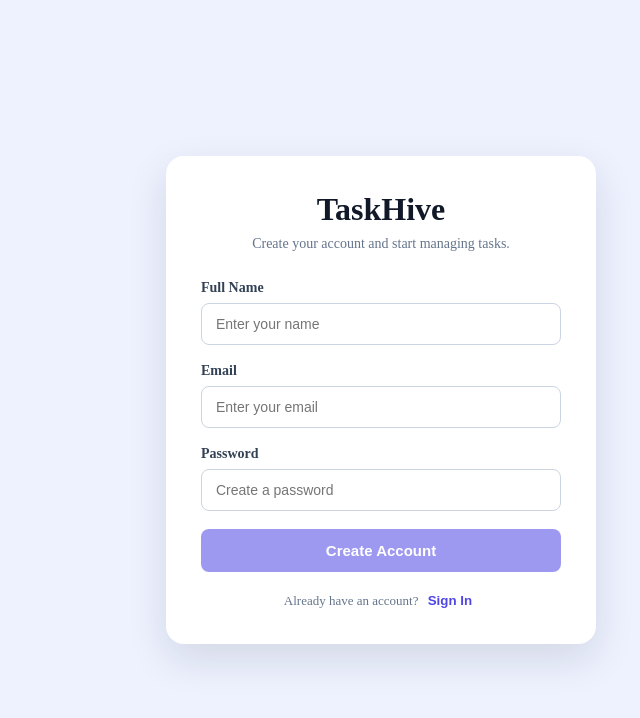
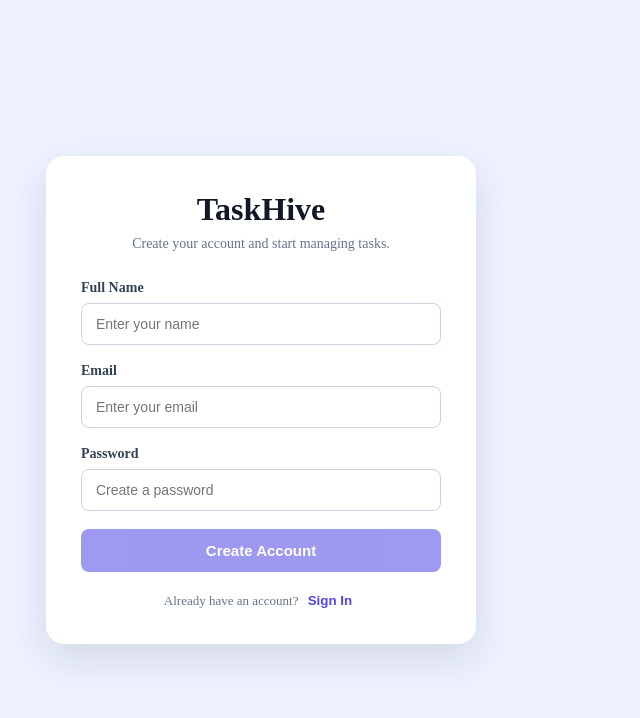
Before and after one commit to MayuriAthinti/TaskHive, an Angular app: page /register in a window 1280 px wide. Shown: the top 718 px of the page, without its empty margins (379-1019 px from the left). Built offline with nearby package versions, Linux system fonts and the light colour scheme.

Commit message:
Update TaskHive project

```diff
--- a/src/app/features/auth/auth/auth.css
+++ b/src/app/features/auth/auth/auth.css
@@ -34,10 +34,12 @@
 }
 
 .login-page footer {
+  position: fixed;
+  bottom: 10px;
+  left: 0;
   width: 100%;
-  margin: 12px auto 0;
+  margin: 0;
   text-align: center;
-  color: white;
 }
 
 
@@ -288,4 +290,6 @@ footer p {
   footer {
     margin-top: 10px;
   }
+
+
 }
--- a/src/app/features/auth/register/register.css
+++ b/src/app/features/auth/register/register.css
@@ -1,8 +1,12 @@
 
 :host {
   display: block;
-  min-height: 100vh;
-  background-color: #eef2ff !important;
+  position: fixed;
+  inset: 0;
+  width: 100%;
+  height: 100vh;
+  overflow: auto;
+  background: #eef2ff !important;
 }
 
 * {
@@ -10,27 +14,26 @@
 }
 
 .register-page {
-  min-height: 100vh;
+  position: fixed;
+  inset: 0;
   width: 100%;
+  height: 100vh;
   display: flex;
   justify-content: center;
   align-items: center;
   padding: 20px;
-
- background-color: #eef2ff;
-background-image: none;
+  margin: 0;
+  background: #eef2ff !important;
+  background-image: none !important;
 }
 
 .register-card {
   width: 100%;
   max-width: 430px;
-
   padding: 35px;
-
-  background-color: #ffffff;
-
+  margin: 0 auto;
+  background: #ffffff;
   border-radius: 18px;
-
   box-shadow: 0 15px 40px rgba(15, 23, 42, 0.12);
 }
 
@@ -72,13 +75,11 @@ background-image: none;
 .form-group input {
   width: 100%;
   padding: 12px 14px;
-
   border: 1px solid #cbd5e1;
   border-radius: 8px;
-
   outline: none;
   font-size: 14px;
-  background-color: #ffffff;
+  background: #ffffff;
 }
 
 .form-group input:focus {
@@ -89,20 +90,17 @@ background-image: none;
 .register-card form button[type="submit"] {
   width: 100%;
   padding: 13px;
-
   border: none;
   border-radius: 8px;
-
-  background-color: #4f46e5;
+  background: #4f46e5;
   color: #ffffff;
-
   font-size: 15px;
   font-weight: 600;
   cursor: pointer;
 }
 
 .register-card form button[type="submit"]:hover:not(:disabled) {
-  background-color: #4338ca;
+  background: #4338ca;
 }
 
 .register-card form button[type="submit"]:disabled {
@@ -118,7 +116,7 @@ background-image: none;
 .api-error {
   padding: 10px;
   border-radius: 8px;
-  background-color: #fef2f2;
+  background: #fef2f2;
   color: #b91c1c;
   font-size: 13px;
 }
@@ -126,7 +124,7 @@ background-image: none;
 .success {
   padding: 10px;
   border-radius: 8px;
-  background-color: #f0fdf4;
+  background: #f0fdf4;
   color: #15803d;
   font-size: 13px;
 }
```
